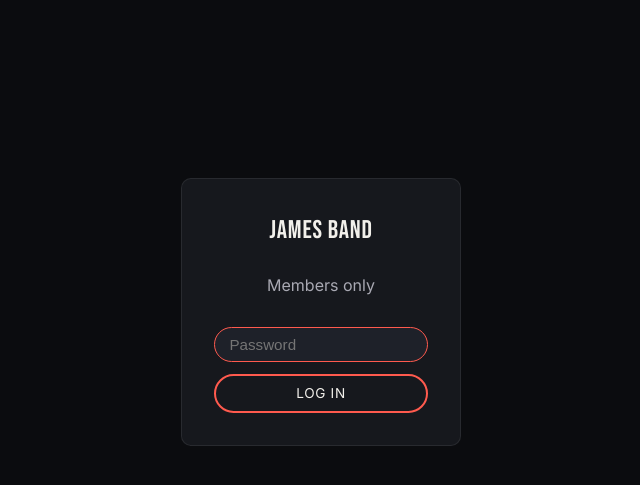
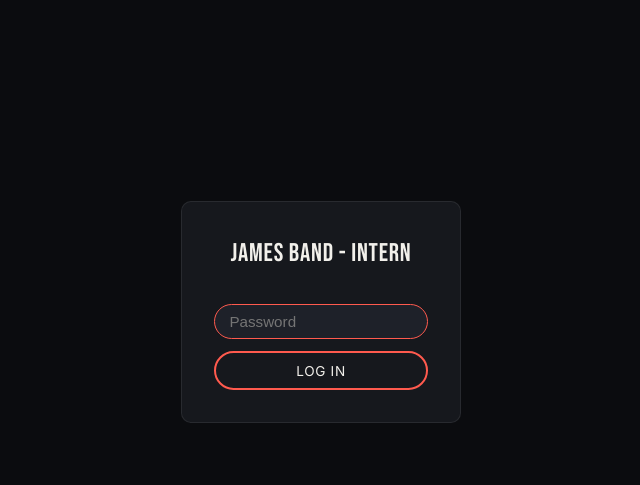
Before and after one commit to carljarner/jamesband, a FastAPI app: page /login in a window 1280 px wide. Shown: the top 485 px of the page, without its empty margins (319-959 px from the left). Run offline with FastAPI, Linux system fonts and the light colour scheme.

Commit message:
Simplify intern login page title, drop subtitle
Co-Authored-By: Claude Sonnet 5 <noreply@anthropic.com>
Claude-Session: https://claude.ai/code/session_01VY88ReSqjmDLy5SDtYAJT7

```diff
--- a/intern/static/style.css
+++ b/intern/static/style.css
@@ -519,8 +519,8 @@ img#preview {
   width: 280px;
 }
 
+.login-card { text-align: center; }
 .login-card h1 { margin-top: 0; font-size: 1.6rem; text-align: center; }
-.login-card .login-subtitle { margin-top: -0.5rem; text-align: center; color: var(--text-dim); font-weight: 400; }
 .login-card form { gap: 0.75rem; }
 
 /* ---------- Page tabs ---------- */
--- a/intern/templates/login.html
+++ b/intern/templates/login.html
@@ -6,8 +6,7 @@
 <div class="login-wrap">
   <div class="login-card">
     <form method="post" action="/login">
-      <h1>James Band</h1>
-      <p class="login-subtitle">Members only</p>
+      <h1>James Band - Intern</h1>
       {% if error %}<p class="error">{{ error }}</p>{% endif %}
       <input type="password" name="password" placeholder="Password" autofocus required />
       <button type="submit">Log in</button>
```
